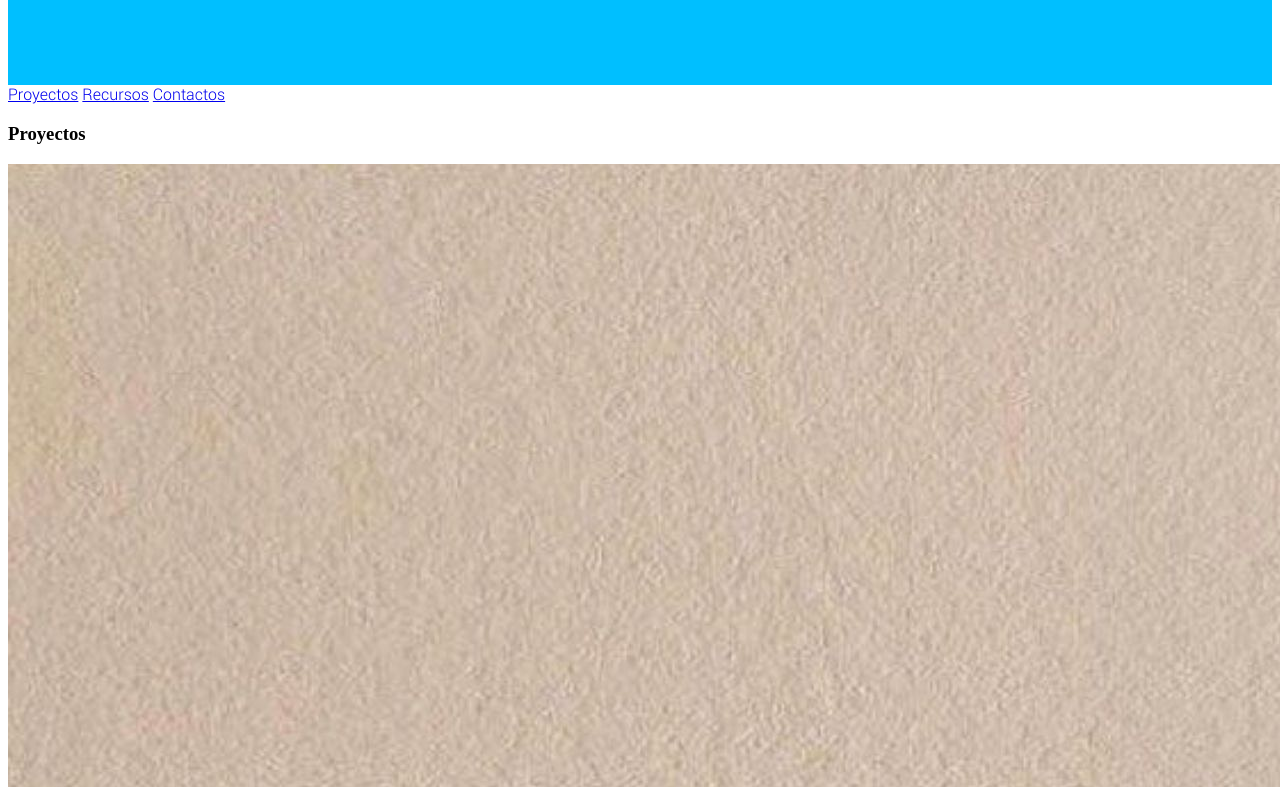
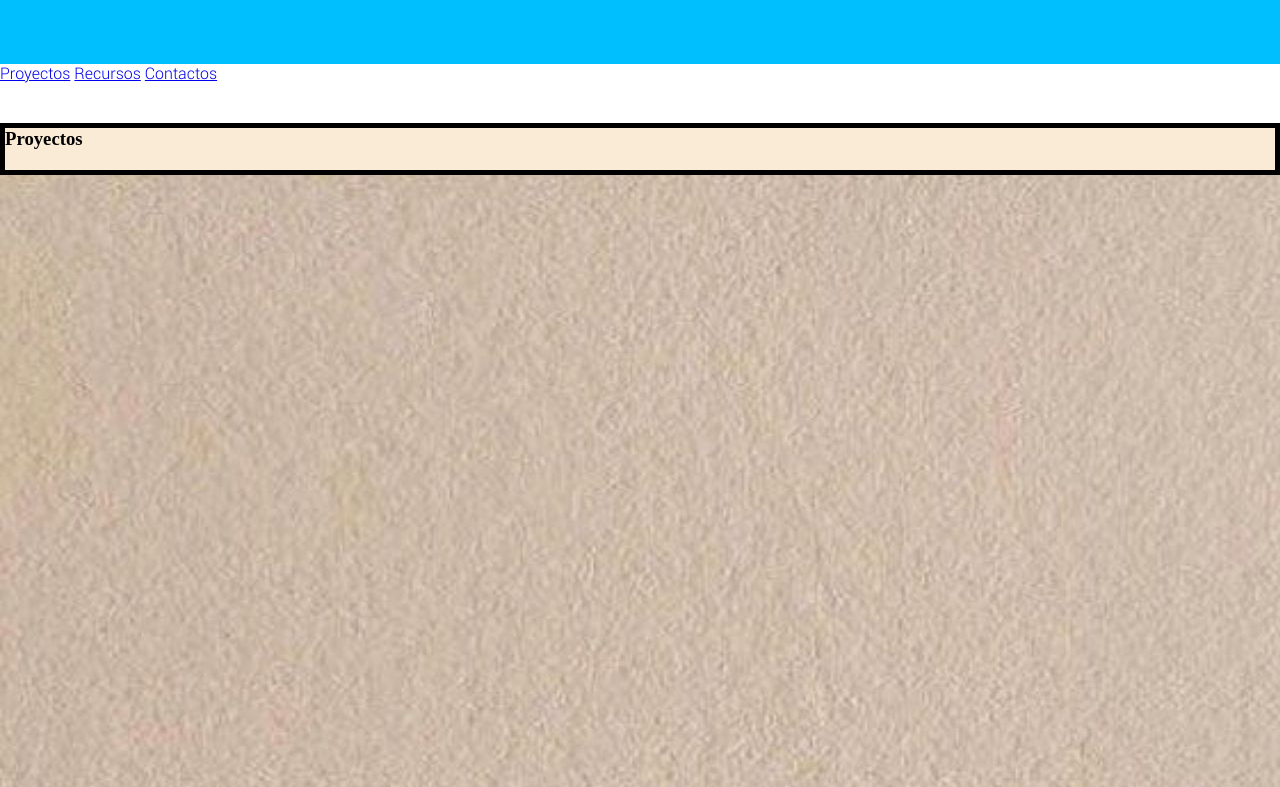
Before and after one commit to Sanchezcm/p0_llocweb, a plain HTML site: page index.html in a window 1280 px wide. Shown: the part 136-923 px from the top of the page. Drawn offline with Linux system fonts and the light colour scheme; files whose address does not match are found by name; a web font is replaced by a local one.

Commit message:
Add files via upload

```diff
--- a/index.html
+++ b/index.html
@@ -7,6 +7,10 @@
     <link rel="stylesheet" href="style/style.css">
     <link rel="stylesheet" href="style/stylesheet.css">
     <style type="text/css">
+        *{
+            margin: 0;
+            padding: 0;
+        }
         h1{
             font-family: Impact, Charcoal, sans-serif;
         }
@@ -23,6 +27,12 @@
     nav a: first-child {
               background-color: brown;
       }
+        h3{
+            margin: 40px 0 0 0;
+            padding: 0 0 20px 0;
+            border:5px solid black;
+            background-color: antiquewhite
+        }
     </style>
 </head>
 <body>
```
